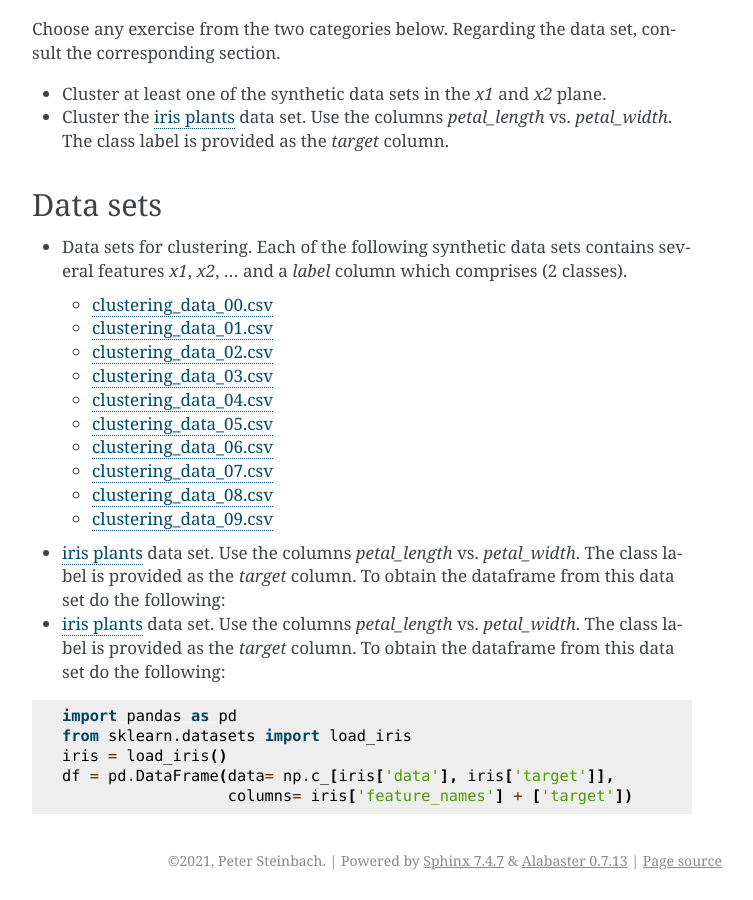
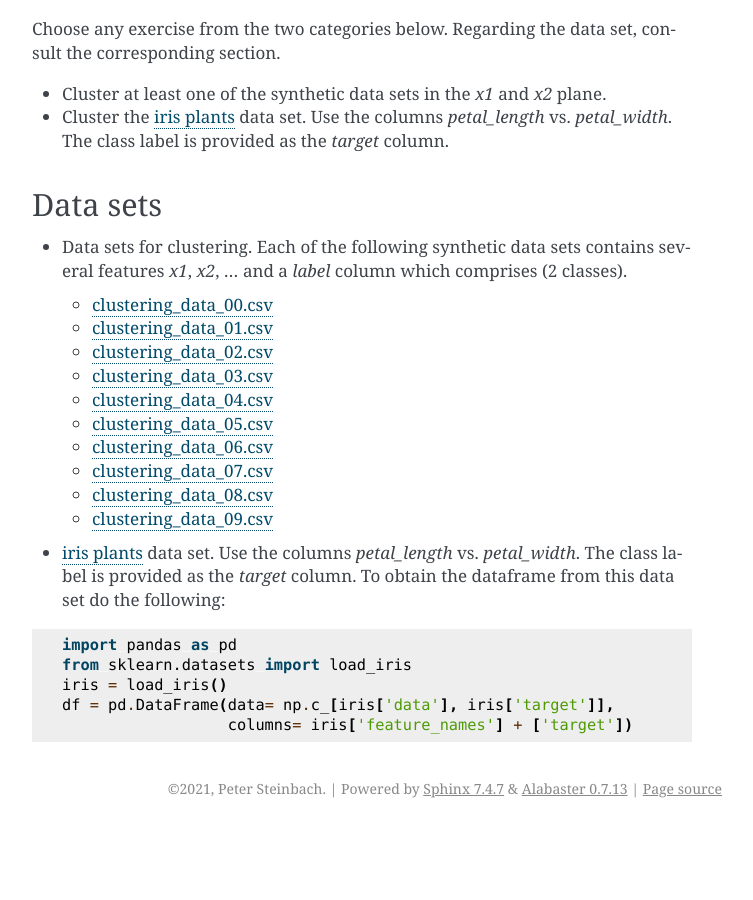
Before and after one commit to deeplearning540/deeplearning540.github.io, a Sphinx documentation site: the page built from source/lesson02/content.rst, in a window 1280 px wide and 900 px high, scrolled down 2002 px. Shown: the whole window, without its empty margins (388-1141 px from the left). Built offline with Sphinx 7.4.7, drawn with Linux system fonts in a browser that asks for light colours; after the commit the page ends 2830 px from its top, so only the background shows below that.

```diff
--- a/source/lesson02/content.rst
+++ b/source/lesson02/content.rst
@@ -80,7 +80,6 @@
   * `clustering_data_09.csv <https://raw.githubusercontent.com/deeplearning540/lesson02/main/data/clustering_data_09.csv>`_
 
 * `iris plants <https://scikit-learn.org/stable/data sets/toy_data set.html#iris-plants-dataset>`_ data set. Use the columns `petal_length` vs. `petal_width`. The class label is provided as the `target` column. To obtain the dataframe from this data set do the following:
-* `iris plants <https://scikit-learn.org/stable/data sets/toy_data set.html#iris-plants-dataset>`_ data set. Use the columns `petal_length` vs. `petal_width`. The class label is provided as the `target` column. To obtain the dataframe from this data set do the following:
 
 .. code-block:: python
 
```
Also changed, not shown: source/_lesson01/content.rst (renamed from source/lesson01/content.rst), source/_lesson01/script.ipynb (renamed from source/lesson01/script.ipynb), source/lesson02/script.ipynb.
